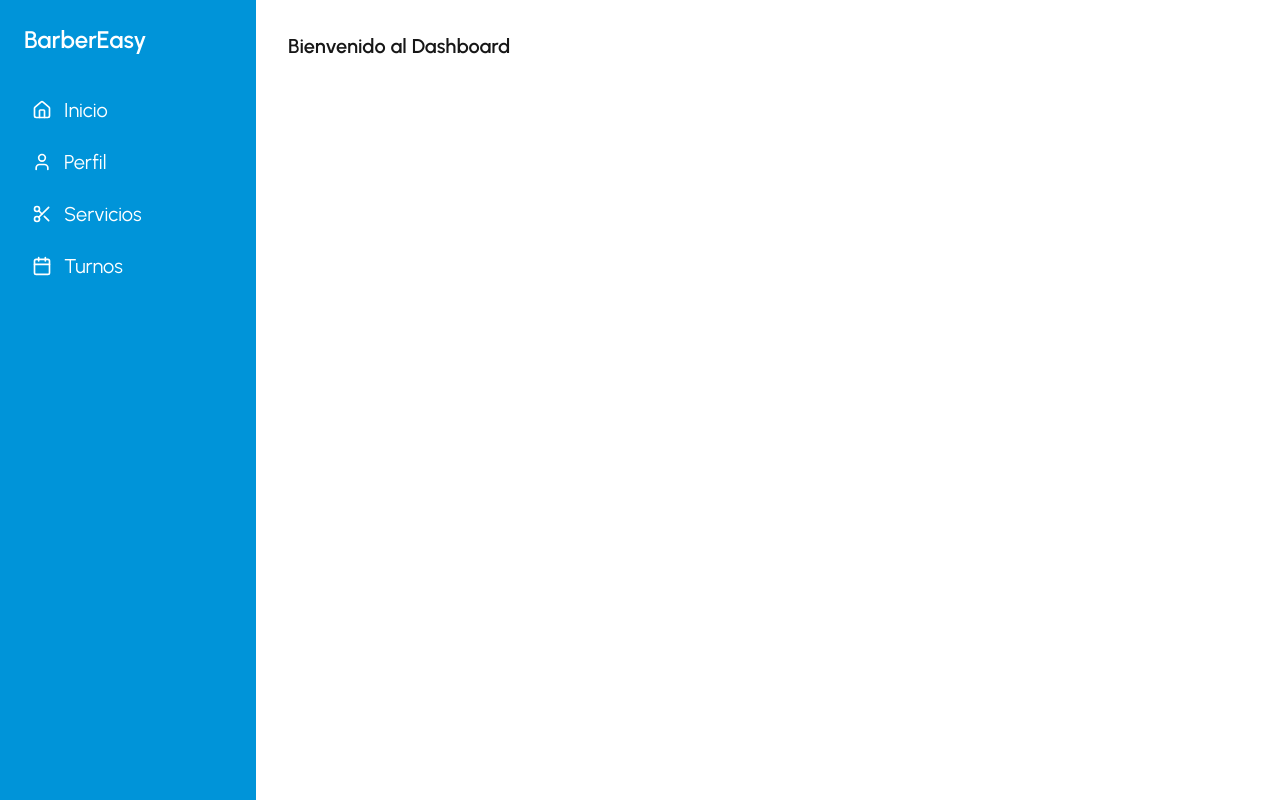
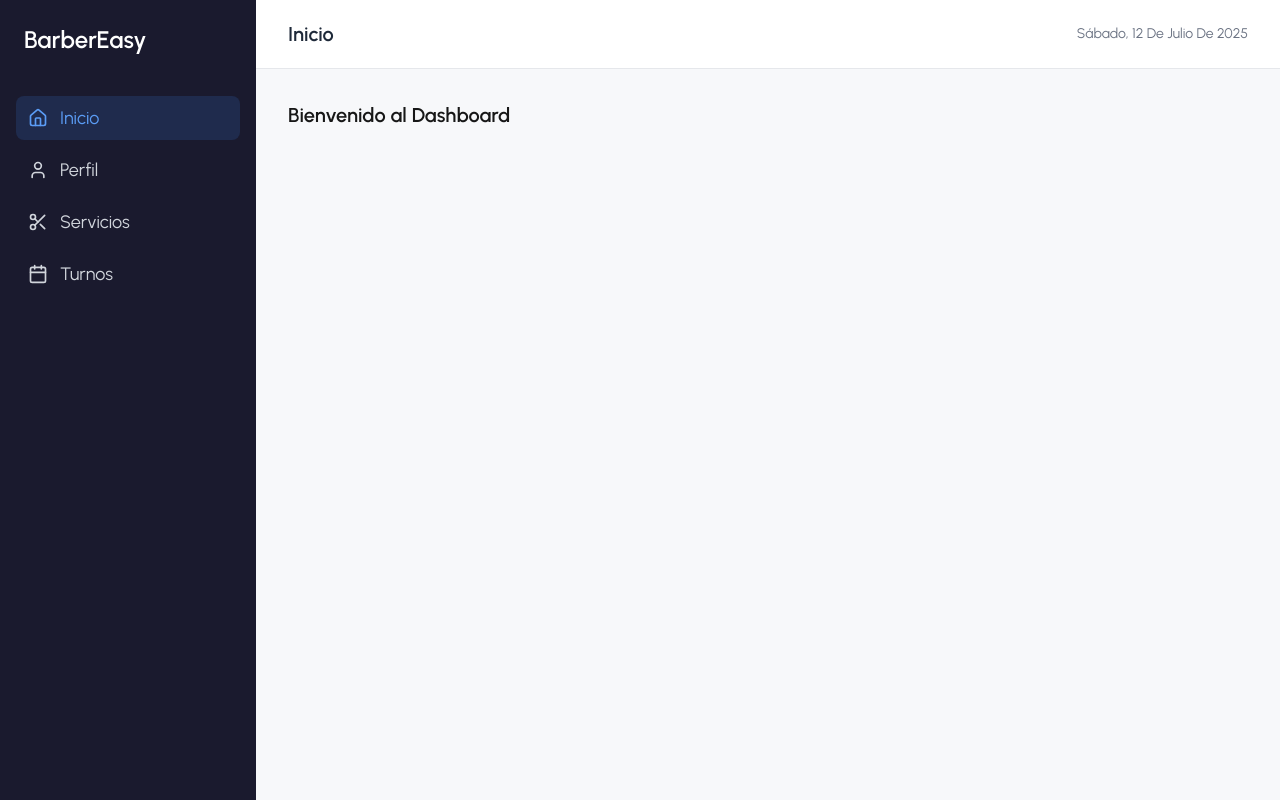
Before and after one commit to FacuFernandez7/barber-easy-client, a Next.js app: page / in a window 1280 px wide. Built offline with nearby package versions, Linux system fonts and the light colour scheme.

Commit message:
ui-ux: change color sidebar, size of service cards and botons to add

```diff
--- a/src/app/globals.css
+++ b/src/app/globals.css
@@ -30,9 +30,11 @@ body {
   box-sizing: border-box;
 }
 
-a {
-  color: inherit;
-  text-decoration: none;
+@layer base {
+  a {
+    color: inherit;
+    text-decoration: none;
+  }
 }
 
 @media (prefers-color-scheme: dark) {
--- a/src/app/layout.tsx
+++ b/src/app/layout.tsx
@@ -1,7 +1,8 @@
-import Link from 'next/link'
 import './globals.css'
 import { Urbanist } from 'next/font/google'
-import { Home, User, Scissors, Calendar } from "lucide-react"
+import Sidebar from '@/components/Sidebar'
+import Topbar from '@/components/Topbar'
+import { TopbarActionProvider } from '@/contexts/TopbarActionContext'
 
 const urbanist = Urbanist({
   subsets: ['latin'],
@@ -21,34 +22,18 @@ export default function RootLayout({
   return (
     <html lang="es">
       <body className={urbanist.className}>
-        <div className="flex h-screen">
-        <aside className="w-64 bg-[#0094d9] text-white p-6">
-          <h1 className="text-2xl font-semibold mb-10">BarberEasy</h1>
-          <nav className="flex flex-col gap-6">
-            <Link href="/" className="flex text-white text-xl no-underline hover:text-gray-200 pl-2">
-            <Home className="w-5 h-5 mr-3 relative top-[4px]" />
-              Inicio
-            </Link>
-            <Link href="/profile" className="flex text-white text-xl no-underline hover:text-gray-200 pl-2">
-              <User className="w-5 h-5 mr-3 relative top-[4px]" />
-              Perfil
-            </Link>
-            <Link href="/service" className="flex text-white text-xl no-underline hover:text-gray-200 pl-2">
-              <Scissors className="w-5 h-5 mr-3 relative top-[4px]" />
-              Servicios
-            </Link>
-            <Link href="/turn" className="flex text-white text-xl no-underline hover:text-gray-200 pl-2">
-              <Calendar className="w-5 h-5 mr-3 relative top-[4px]" />
-              Turnos
-            </Link>
-          </nav>
-        </aside>
+        <TopbarActionProvider>
+          <div className="flex h-screen">
+            <Sidebar />
 
-          {/* Contenido principal */}
-          <main className="flex-1 p-8 bg-white overflow-auto">
-            {children}
-          </main>
-        </div>
+            <div className="flex-1 flex flex-col overflow-hidden">
+              <Topbar />
+              <main className="flex-1 p-8 bg-[#f7f8fa] overflow-auto">
+                {children}
+              </main>
+            </div>
+          </div>
+        </TopbarActionProvider>
       </body>
     </html>
   )
--- a/src/app/service/page.tsx
+++ b/src/app/service/page.tsx
@@ -3,19 +3,26 @@
 import ServiceCard from "@/components/ServiceCard";
 import FormModal from "@/components/FormModal";
 import { useService } from "@/hooks/useServices";
+import { useTopbarAction } from "@/contexts/TopbarActionContext";
 
 export default function ServicePage() {
   const { service, selectedService, showModal, handleCardClick, closeModal, handleSave, handleDelete } = useService();
 
+  useTopbarAction(
+    <button
+      onClick={() => handleCardClick(null)}
+      className="bg-[#1a1a2e] text-white px-4 py-2 rounded-lg font-semibold text-sm hover:bg-[#22223a] transition-colors cursor-pointer"
+    >
+      + Servicio
+    </button>
+  );
+
   return (
     <div className="p-6 space-y-6">
-      <h1 className="text-2xl font-bold">Servicios</h1>
-
-      <div className="grid grid-cols-1 md:grid-cols-2 gap-4">
+      <div className="grid grid-cols-1 sm:grid-cols-2 lg:grid-cols-3 gap-4">
         {service.map((s) => (
           <ServiceCard key={s.id} service={s} onClick={() => handleCardClick(s)} />
         ))}
-        <ServiceCard key="-1" service={null} onClick={() => handleCardClick(null)} />
       </div>
 
       {showModal && (
--- a/src/app/turn/page.tsx
+++ b/src/app/turn/page.tsx
@@ -4,6 +4,7 @@ import { ChevronLeft, ChevronRight, Calendar } from "lucide-react";
 import { useTurn } from "@/hooks/useTurn";
 import TurnCard from "@/components/TurnCard";
 import { TurnStatus } from "@/types/turn";
+import { useTopbarAction } from "@/contexts/TopbarActionContext";
 
 const DAYS = ["Dom", "Lun", "Mar", "Mié", "Jue", "Vie", "Sáb"];
 const MONTHS = [
@@ -25,6 +26,9 @@ const STATUS_OPTIONS: { value: TurnStatus; label: string }[] = [
 export default function TurnPage() {
   const {
     turns,
+    todayTurnsCount,
+    pendingTodayCount,
+    doneTodayCount,
     services,
     showModal,
     showCalendar,
@@ -63,17 +67,31 @@ export default function TurnPage() {
     ? `${selectedDate.getDate()} de ${MONTHS[selectedDate.getMonth()]} · ${selectedHour} hs`
     : "Seleccioná fecha y hora";
 
+  useTopbarAction(
+    <button
+      onClick={openModal}
+      className="bg-[#1a1a2e] text-white px-4 py-2 rounded-lg font-semibold text-sm hover:bg-[#22223a] transition-colors cursor-pointer"
+    >
+      + Turno
+    </button>
+  );
+
   return (
     <div className="p-6">
-      {/* Header */}
-      <div className="flex items-center justify-between mb-6">
-        <h1 className="text-2xl font-bold">Turnos</h1>
-        <button
-          onClick={openModal}
-          className="flex items-center gap-2 bg-[#0094d9] text-white px-6 py-3 rounded-lg font-semibold text-lg hover:bg-[#007ab8] transition-colors cursor-pointer"
-        >
-          + Turno
-        </button>
+      {/* Métricas del día */}
+      <div className="grid grid-cols-1 sm:grid-cols-3 gap-4 mb-6">
+        <div className="bg-white border border-gray-200 rounded-xl p-5 shadow-sm">
+          <p className="text-sm text-gray-500">Turnos hoy</p>
+          <p className="text-3xl font-bold text-gray-800">{todayTurnsCount}</p>
+        </div>
+        <div className="bg-white border border-gray-200 rounded-xl p-5 shadow-sm">
+          <p className="text-sm text-gray-500">Pendientes</p>
+          <p className="text-3xl font-bold text-yellow-600">{pendingTodayCount}</p>
+        </div>
+        <div className="bg-white border border-gray-200 rounded-xl p-5 shadow-sm">
+          <p className="text-sm text-gray-500">Realizados</p>
+          <p className="text-3xl font-bold text-green-600">{doneTodayCount}</p>
+        </div>
       </div>
 
       {/* Grid de turnos */}
--- /dev/null
+++ b/src/components/Sidebar.tsx
@@ -0,0 +1,41 @@
+"use client";
+
+import Link from "next/link";
+import { usePathname } from "next/navigation";
+import { Home, User, Scissors, Calendar } from "lucide-react";
+
+const NAV_ITEMS = [
+  { href: "/", label: "Inicio", icon: Home },
+  { href: "/profile", label: "Perfil", icon: User },
+  { href: "/service", label: "Servicios", icon: Scissors },
+  { href: "/turn", label: "Turnos", icon: Calendar },
+];
+
+export default function Sidebar() {
+  const pathname = usePathname();
+
+  return (
+    <aside className="w-64 bg-[#1a1a2e] text-white py-6 px-4">
+      <h1 className="text-2xl font-semibold mb-10 px-2">BarberEasy</h1>
+      <nav className="flex flex-col gap-2">
+        {NAV_ITEMS.map(({ href, label, icon: Icon }) => {
+          const isActive = pathname === href;
+          return (
+            <Link
+              key={href}
+              href={href}
+              className={`flex items-center text-lg no-underline px-3 py-2 rounded-lg transition-colors ${
+                isActive
+                  ? "bg-[#1f2b4d] text-[#5b9df6]"
+                  : "text-gray-300 hover:bg-white/5 hover:text-gray-200"
+              }`}
+            >
+              <Icon className="w-5 h-5 mr-3" />
+              {label}
+            </Link>
+          );
+        })}
+      </nav>
+    </aside>
+  );
+}
--- /dev/null
+++ b/src/components/Topbar.tsx
@@ -0,0 +1,34 @@
+"use client";
+
+import { usePathname } from "next/navigation";
+import { useTopbarActionValue } from "@/contexts/TopbarActionContext";
+
+const PAGE_TITLES: Record<string, string> = {
+  "/": "Inicio",
+  "/profile": "Perfil",
+  "/service": "Servicios",
+  "/turn": "Turnos",
+};
+
+export default function Topbar() {
+  const pathname = usePathname();
+  const title = PAGE_TITLES[pathname] ?? "BarberEasy";
+  const action = useTopbarActionValue();
+
+  const today = new Date().toLocaleDateString("es-AR", {
+    weekday: "long",
+    day: "numeric",
+    month: "long",
+    year: "numeric",
+  });
+
+  return (
+    <header className="flex items-center justify-between px-8 py-5 bg-white border-b border-gray-200">
+      <h2 className="text-xl font-bold text-gray-800">{title}</h2>
+      <div className="flex items-center gap-4">
+        {action}
+        <span className="text-sm text-gray-500 capitalize">{today}</span>
+      </div>
+    </header>
+  );
+}
--- a/src/components/TurnCard.tsx
+++ b/src/components/TurnCard.tsx
@@ -1,5 +1,5 @@
 import { Turn, TurnStatus } from "@/types/turn";
-import { Calendar, Clock, User, Scissors } from "lucide-react";
+import { Calendar, Clock, User, Scissors, Timer } from "lucide-react";
 
 const MONTHS = [
   "Enero", "Febrero", "Marzo", "Abril", "Mayo", "Junio",
@@ -55,6 +55,12 @@ export default function TurnCard({
         <Scissors className="w-4 h-4 text-[#0094d9]" />
         <span className="text-sm">{turn.barberService.name}</span>
       </div>
+      {turn.barberService.timeOnMinutes != null && (
+        <div className="flex items-center gap-2 text-gray-700">
+          <Timer className="w-4 h-4 text-[#0094d9]" />
+          <span className="text-sm">{turn.barberService.timeOnMinutes} min</span>
+        </div>
+      )}
     </div>
   );
 }
--- /dev/null
+++ b/src/contexts/TopbarActionContext.tsx
@@ -0,0 +1,29 @@
+"use client";
+
+import { createContext, useContext, useEffect, useState, type ReactNode } from "react";
+
+const TopbarActionValueContext = createContext<ReactNode>(null);
+const TopbarActionSetterContext = createContext<(action: ReactNode) => void>(() => {});
+
+export function TopbarActionProvider({ children }: { children: ReactNode }) {
+  const [action, setAction] = useState<ReactNode>(null);
+  return (
+    <TopbarActionSetterContext.Provider value={setAction}>
+      <TopbarActionValueContext.Provider value={action}>
+        {children}
+      </TopbarActionValueContext.Provider>
+    </TopbarActionSetterContext.Provider>
+  );
+}
+
+export function useTopbarAction(action: ReactNode) {
+  const setAction = useContext(TopbarActionSetterContext);
+  useEffect(() => {
+    setAction(action);
+    return () => setAction(null);
+  }, [action, setAction]);
+}
+
+export function useTopbarActionValue() {
+  return useContext(TopbarActionValueContext);
+}
--- a/src/hooks/useTurn.ts
+++ b/src/hooks/useTurn.ts
@@ -141,8 +141,26 @@ export function useTurn() {
     ...Array.from({ length: daysInMonth }, (_, i) => i + 1),
   ];
 
+  const turnsWithDuration = turns.map((t) => ({
+    ...t,
+    barberService: {
+      ...t.barberService,
+      timeOnMinutes: services.find((s) => s.id === t.barberService.id)?.timeOnMinutes,
+    },
+  }));
+
+  const pad = (n: number) => String(n).padStart(2, "0");
+  const todayStr = `${today.getFullYear()}-${pad(today.getMonth() + 1)}-${pad(today.getDate())}`;
+  const todayTurns = turns.filter((t) => t.appointmentDate.slice(0, 10) === todayStr);
+  const todayTurnsCount = todayTurns.length;
+  const pendingTodayCount = todayTurns.filter((t) => (t.status ?? "PENDING") === "PENDING").length;
+  const doneTodayCount = todayTurns.filter((t) => t.status === "DONE").length;
+
   return {
-    turns,
+    turns: turnsWithDuration,
+    todayTurnsCount,
+    pendingTodayCount,
+    doneTodayCount,
     services,
     showModal,
     selectedTurn,
--- a/src/types/turn.ts
+++ b/src/types/turn.ts
@@ -5,5 +5,5 @@ export type Turn = {
   appointmentDate: string  // ISO datetime, e.g. "2026-03-28T10:30:00"
   status: TurnStatus | null
   customerName: string
-  barberService: { id: string; name: string }
+  barberService: { id: string; name: string; timeOnMinutes?: number }
 }
```
Also changed, not shown: src/components/ServiceCard.tsx (+5 -14 lines).
